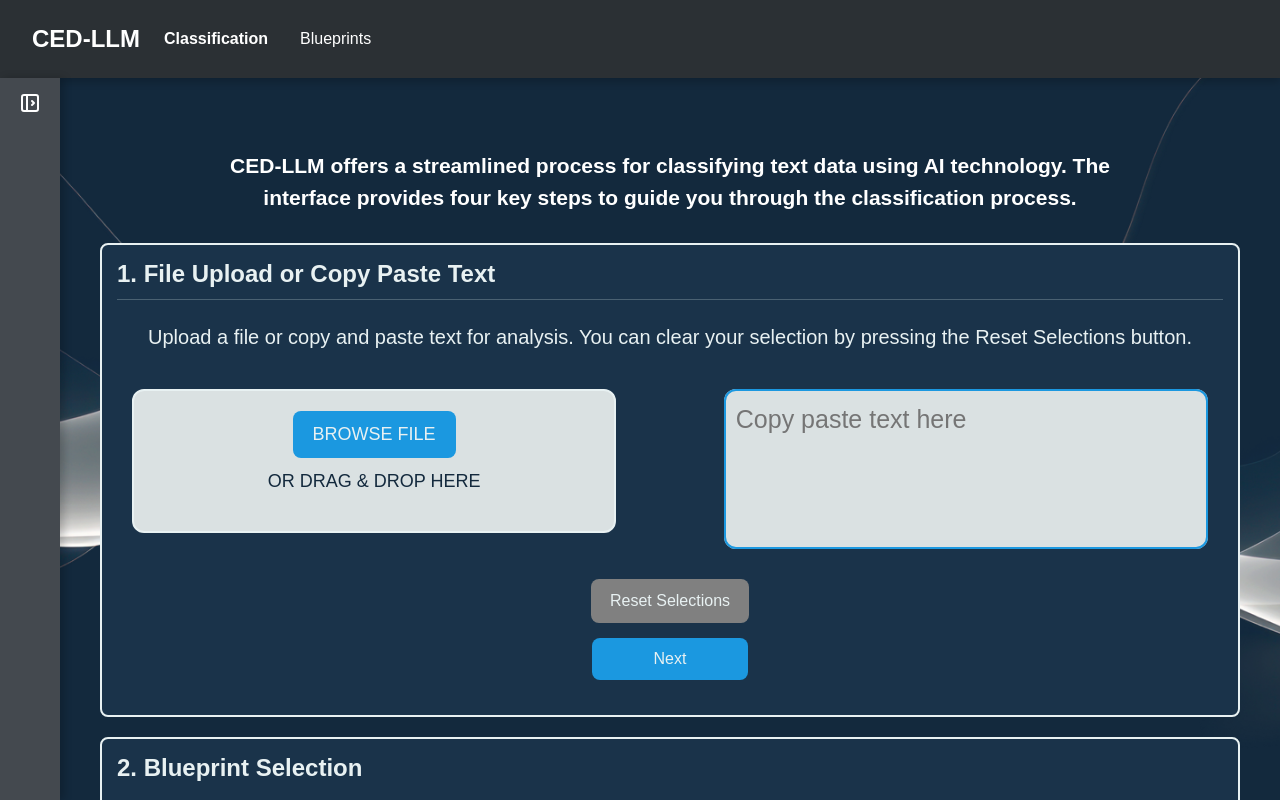
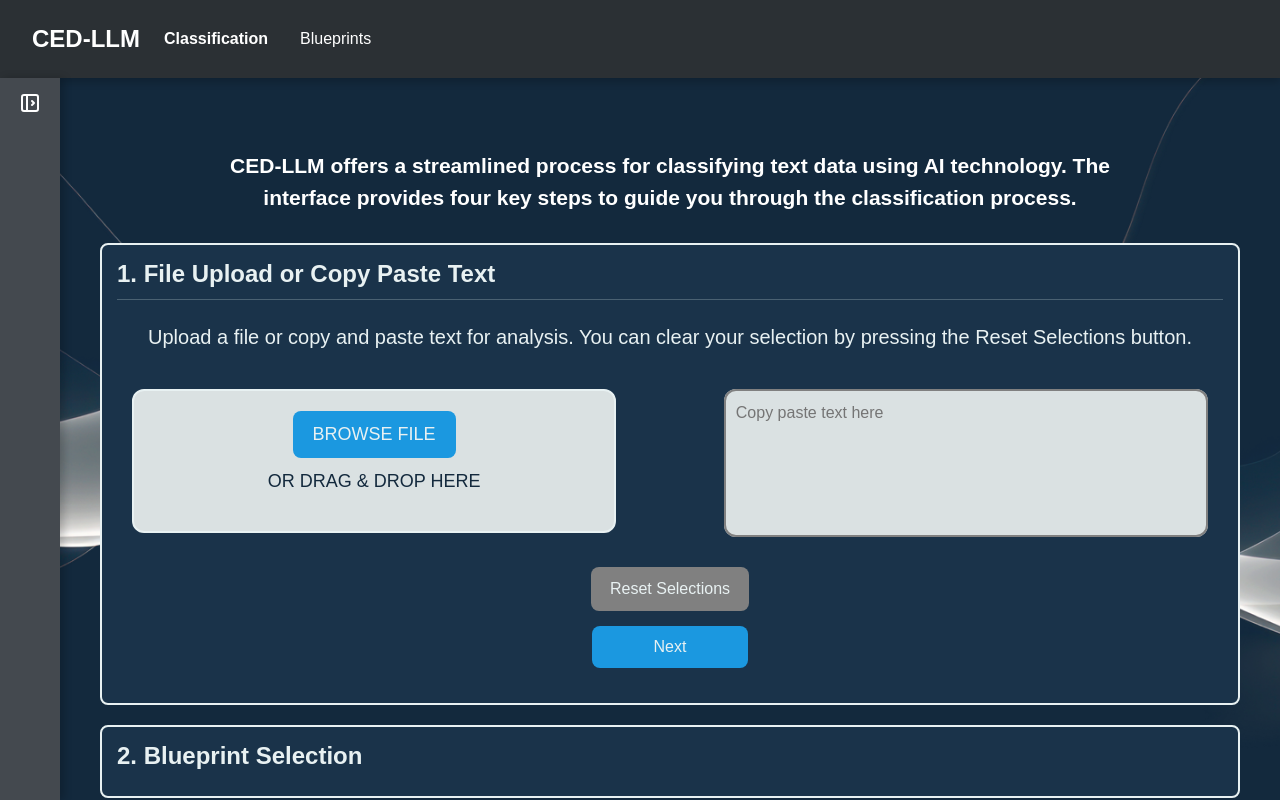
Before and after one commit to ProjectCED/CED-LLM, a React (Vite) app in the folder frontend/: page /app/classification in a window 1280 px wide. Built offline with nearby package versions, Linux system fonts and the light colour scheme.

Commit message:
Modified textarea layout

```diff
--- a/frontend/src/FileDownload.css
+++ b/frontend/src/FileDownload.css
@@ -67,7 +67,7 @@
     box-sizing: border-box;
     display: flex;
     flex-direction: column;
-    height: 160px;
+    height: 148px;
 
 }
 
@@ -75,12 +75,11 @@
 textarea {
     width: 100%;
     height: 100%;
-    border-radius: 20px;
+    border-radius: 12px;
     padding: 10px;
-    border-radius: 12px;
-    border: 2px solid #1B98E0;
+    border: 2px solid gray;
     background-color: #dae1e2;
-    font-size: 25px;
+    font-size: 16px;
     resize: none;
     box-sizing: border-box;
     flex-grow: 1;
```
